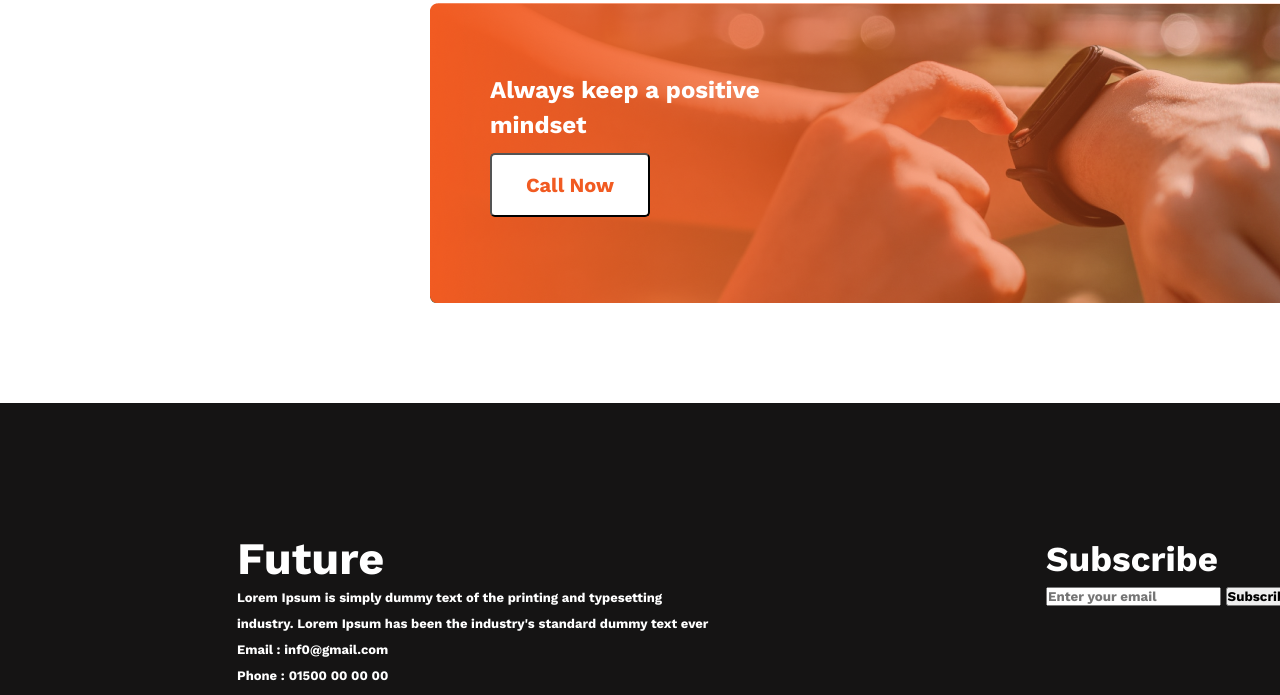
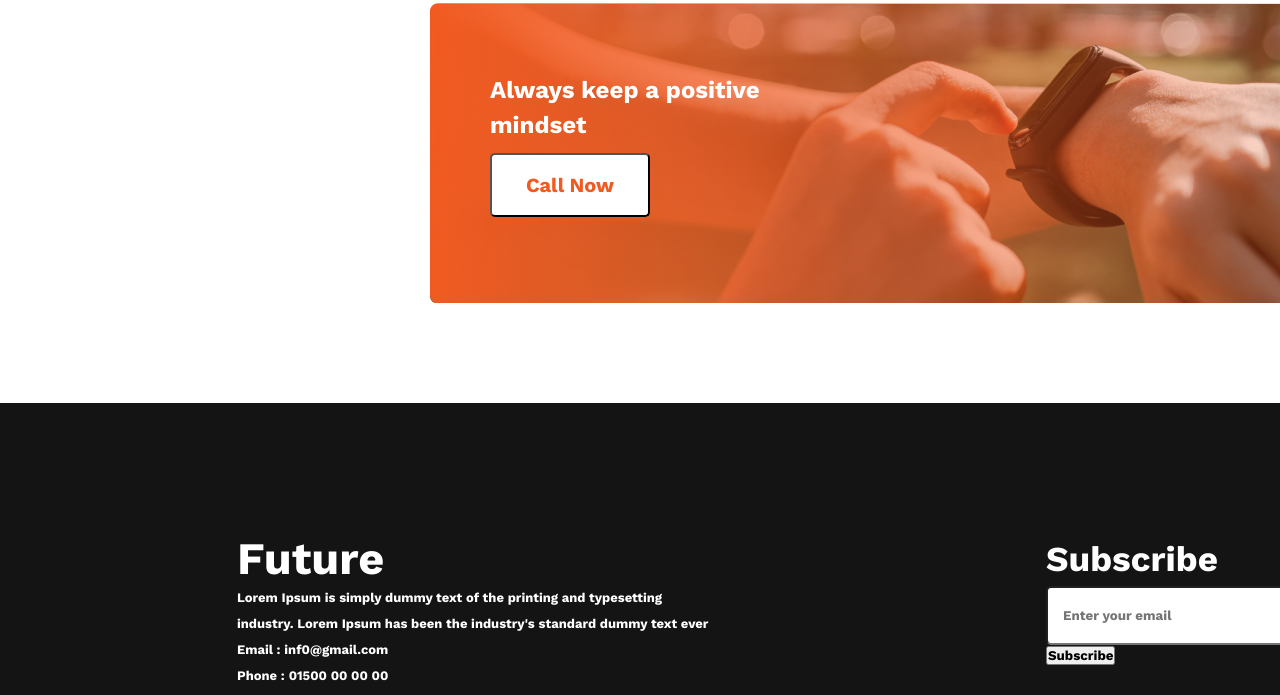
Before and after one commit to 123Somrat/Protfolio-Website, a plain HTML site: page index.html in a window 1280 px wide. Shown: the part 2207-2902 px from the top of the page. Drawn offline with nearby package versions, Linux system fonts and the light colour scheme.

Commit message:
add css in in class

```diff
--- a/Styles/style.css
+++ b/Styles/style.css
@@ -198,3 +198,9 @@
      line-height: 53px;
      color: #FFFFFF;
 }
+.in{
+     padding: 15px;
+     width: 325px;
+     height:25px;
+     border-radius: 5px;
+}
```
